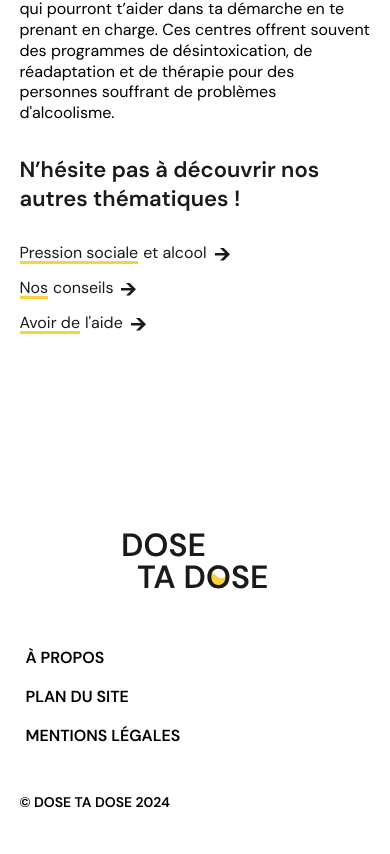
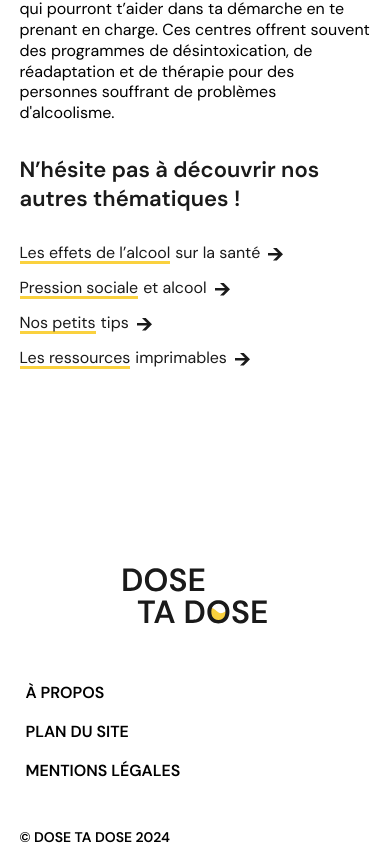
Before and after one commit to AurelianeD/dose-ta-dose, a SvelteKit app: page /ressources/aide in a window 390 px wide. Shown: the part 2413-3267 px from the top of the page. Before the commit the page ends 3232 px from the top, so only its background shows below. Built offline with nearby package versions, Linux system fonts and the light colour scheme.

Commit message:
lien redirection version mobile

```diff
--- a/src/routes/ressources/aide/+page.svelte
+++ b/src/routes/ressources/aide/+page.svelte
@@ -57,9 +57,10 @@
   </p>
   <h3 class="only-mobile">N’hésite pas à découvrir nos autres thématiques !</h3>
 	<div class="flex-link only-mobile">
-    <Link path="pressionSociale" textUnderline="Pression sociale" text="et alcool" />
-    <Link path="nosConseil" textUnderline="Nos" text="conseils" />
-    <Link path="aide" textUnderline="Avoir de" text="l'aide" />
+		<Link path="pressionSociale" textUnderline="Les effets de l’alcool" text="sur la santé" />
+		<Link path="pressionSociale" textUnderline="Pression sociale" text="et alcool" />
+		<Link path="nosConseil" textUnderline="Nos petits" text="tips" />
+		<Link path="imprimable" textUnderline="Les ressources" text="imprimables" />
   </div>
 </section>
 <style>
--- a/src/routes/ressources/effetAlcool/+page.svelte
+++ b/src/routes/ressources/effetAlcool/+page.svelte
@@ -59,8 +59,9 @@
   <h3 class="only-mobile">N’hésite pas à découvrir nos autres thématiques !</h3>
 	<div class="flex-link only-mobile">
     <Link path="pressionSociale" textUnderline="Pression sociale" text="et alcool" />
-    <Link path="nosConseil" textUnderline="Nos" text="conseils" />
+    <Link path="nosConseil" textUnderline="Nos petits" text="tips" />
     <Link path="aide" textUnderline="Avoir de" text="l'aide" />
+    <Link path="imprimable" textUnderline="Les ressources" text="imprimables" />
   </div>
 </section>
 <style>
--- a/src/routes/ressources/imprimable/+page.svelte
+++ b/src/routes/ressources/imprimable/+page.svelte
@@ -92,8 +92,9 @@
 	</div>
 	<h3 class="only-mobile">N’hésite pas à découvrir nos autres thématiques !</h3>
 	<div class="flex-link only-mobile">
+		<Link path="pressionSociale" textUnderline="Les effets de l’alcool" text="sur la santé" />
 		<Link path="pressionSociale" textUnderline="Pression sociale" text="et alcool" />
-		<Link path="nosConseil" textUnderline="Nos" text="conseils" />
+		<Link path="nosConseil" textUnderline="Nos petits" text="tips" />
 		<Link path="aide" textUnderline="Avoir de" text="l'aide" />
 	</div>
 </section>
--- a/src/routes/ressources/pressionSociale/+page.svelte
+++ b/src/routes/ressources/pressionSociale/+page.svelte
@@ -54,8 +54,9 @@
   <h3 class="only-mobile">N’hésite pas à découvrir nos autres thématiques !</h3>
 	<div class="flex-link only-mobile">
     <Link path="pressionSociale" textUnderline="Les effets de l’alcool" text="sur la santé" />
-    <Link path="nosConseil" textUnderline="Nos" text="conseils" />
+    <Link path="nosConseil" textUnderline="Nos petits" text="tips" />
     <Link path="aide" textUnderline="Avoir de" text="l'aide" />
+    <Link path="imprimable" textUnderline="Les ressources" text="imprimables" />
   </div>
 </section>
 
```
Also changed, not shown: src/routes/ressources/nosConseil/+page.svelte (+4 -3 lines).
